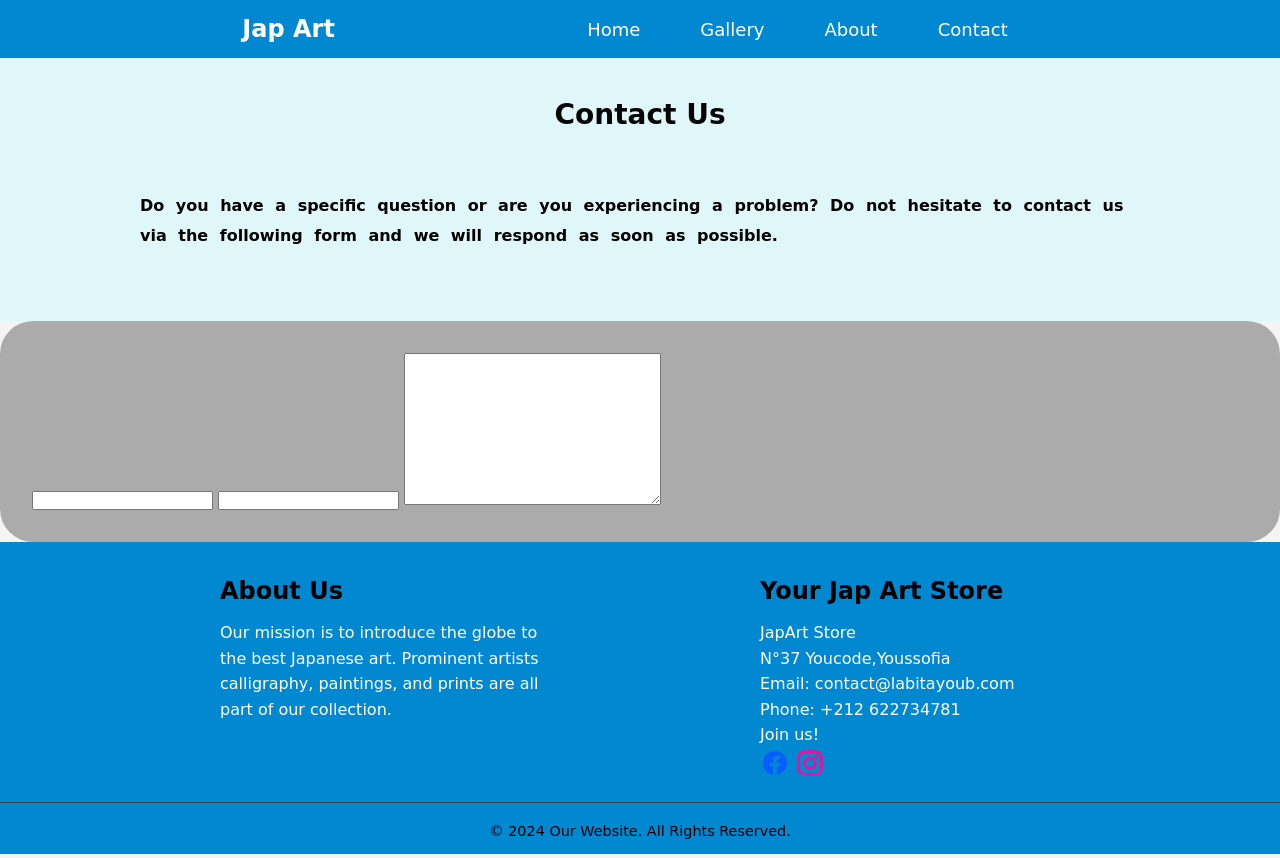
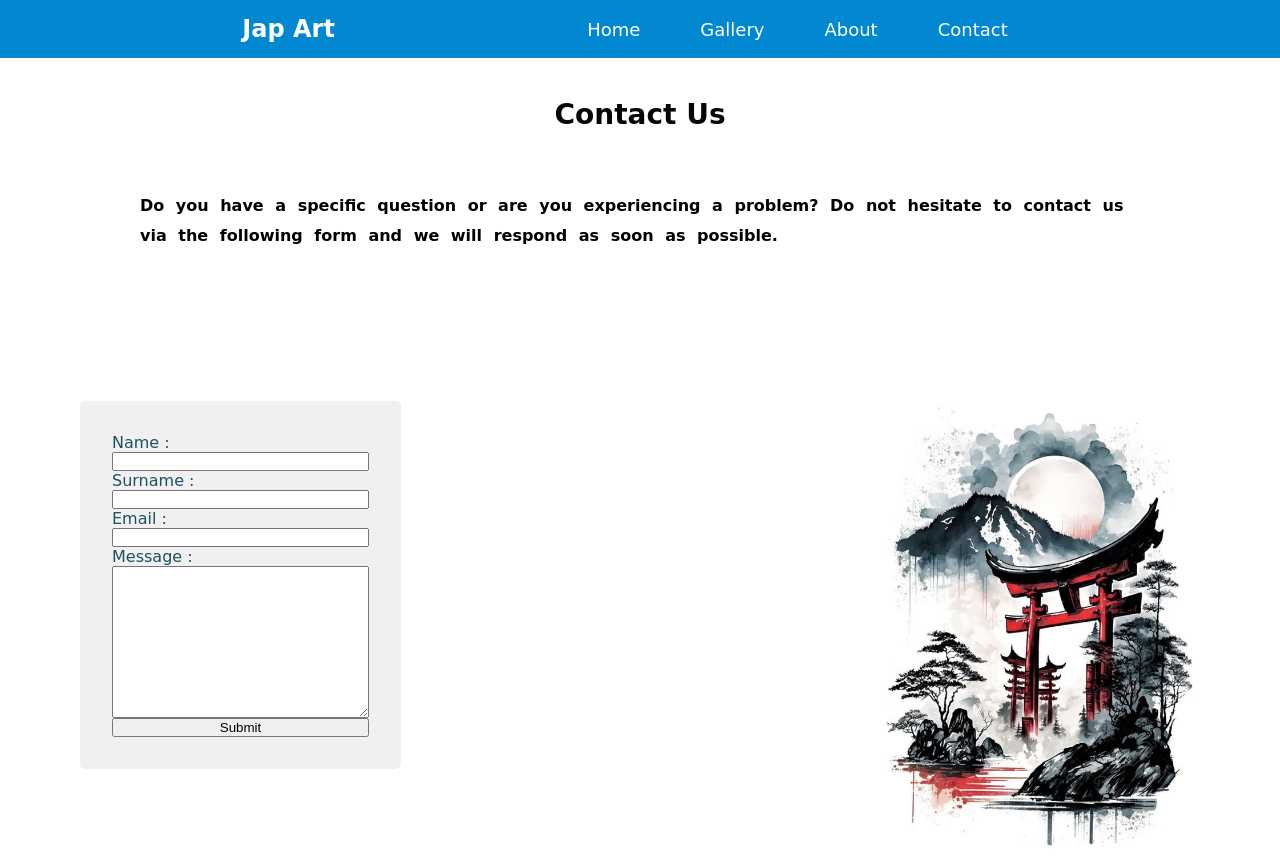
Before and after one commit to labitayoub/Brief-2, a plain HTML site: page contact.html in a window 1280 px wide. Shown: the top 858 px of the page. Drawn offline with Linux system fonts and the light colour scheme.

Commit message:
web site JapArt v3

```diff
--- a/contact.html
+++ b/contact.html
@@ -28,18 +28,25 @@
             <p><b> Do you have a specific question or are you experiencing a problem? Do not hesitate to contact us via the following form and we will respond as soon as possible.</b> </p>
 
         </section>
+
 <div class="contact-back">
-
+    <div class="contact-1">
     <form>
-        <label for="Name :"></label>
+        <label for="Name :">Name :</label>
         <input type="text">
-        <label for="Surmane"></label>
-        <label for="Email"></label>
+        <label for="Surname :">Surname :</label>
+        <input type="text">
+        <label for="Email :">Email :</label>
         <input type="email">
-        <label for="Message"></label>
+        <label for="Message :">Message :</label>
         <textarea cols="30" rows="10"></textarea>
+        <button>Submit</button>
 
     </form>
+    </div>
+    <div class="contact-2">
+      <img src="images/contact.jpg">
+    </div>
 </div>
 
 
--- a/styles.css
+++ b/styles.css
@@ -270,7 +270,7 @@ section#About {
 section#contact {
     padding: 40px;
     text-align:left;
-    background-color: #E0F7FA; /* light sea color */
+    background-color: rgb(255, 255, 255); /* light sea color */
 }
 
 #contact h2 {
@@ -292,7 +292,29 @@ section#contact {
 
 }
 .contact-back {
-    background-color: rgba(0, 0, 0, 0.3);
-    padding: 2em;
-    border-radius: 33px;
+    background: white;
+    flex-wrap: wrap;
+    display: flex;
+    justify-content: space-between;
+    padding: 5em;
+
+
 }
+.contact-1 form
+{
+background-color: rgba(209, 201, 201, 0.3);
+padding: 2em;
+border-radius: 5px;
+display: flex;
+flex-direction: column;
+}
+.contact-1
+{
+    /* flex-basis: 30%; */
+}
+.contact-2 img
+{
+height: 450px;
+width: 300;
+    /* flex-basis: 30%; */
+}
```
Also changed, not shown: images/contact.jpg (added).
